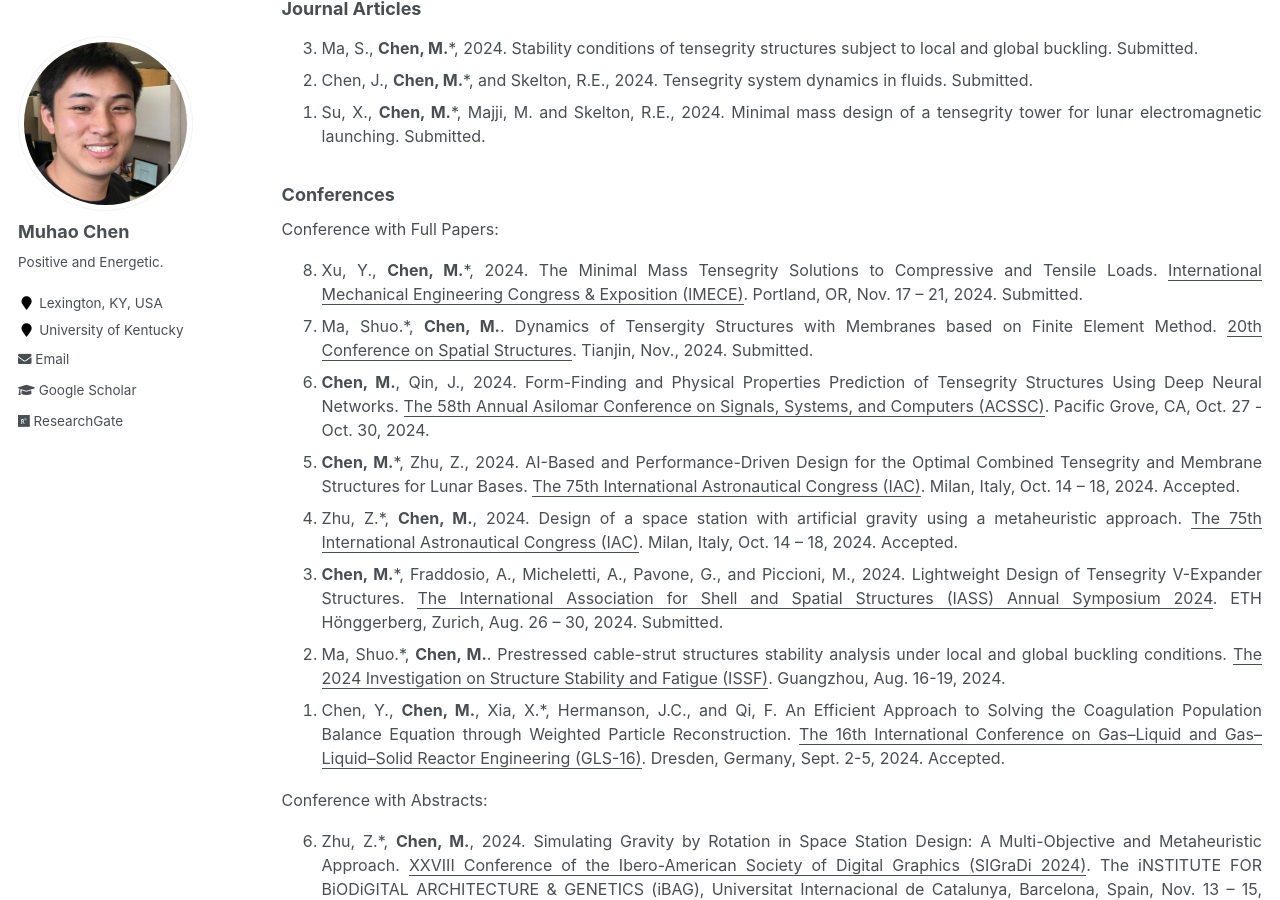
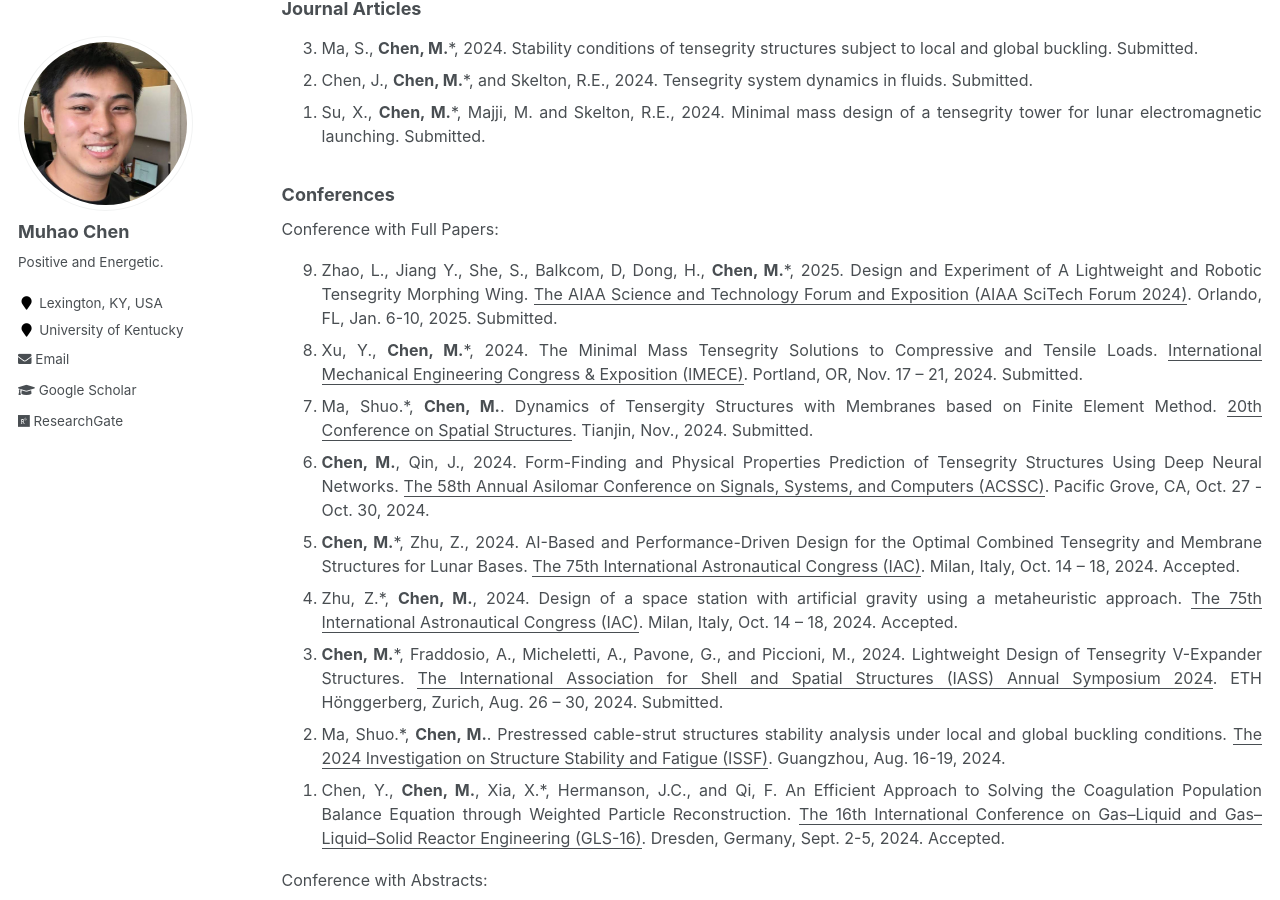
Before and after one commit to Muhao-Chen/muhao-chen.github.io, a Jekyll site: the page built from _pages/publication.md, in a window 1280 px wide and 900 px high, scrolled down 3673 px. Built offline with Jekyll 4.4.1, drawn with Linux system fonts in a browser that asks for light colours.

Commit message:
Update publication.md

```diff
--- a/_pages/publication.md
+++ b/_pages/publication.md
@@ -99,6 +99,7 @@ Conference with Abstracts:
 <font size=3>
 Conference with Full Papers:
 <ol reversed>
+<li> Zhao, L., Jiang Y., She, S., Balkcom, D, Dong, H., <strong>Chen, M.</strong>*, 2025. Design and Experiment of A Lightweight and Robotic Tensegrity Morphing Wing. <u>The AIAA Science and Technology Forum and Exposition (AIAA SciTech Forum 2024)</u>. Orlando, FL, Jan. 6-10, 2025. Submitted. </li>
 <li> Xu, Y., <strong>Chen, M.</strong>*, 2024. The Minimal Mass Tensegrity Solutions to Compressive and Tensile Loads. <u>International Mechanical Engineering Congress & Exposition (IMECE)</u>. Portland, OR, Nov. 17 – 21, 2024. Submitted. </li>
 <li> Ma, Shuo.*, <strong>Chen, M.</strong>. Dynamics of Tensergity Structures with Membranes based on Finite Element Method. <u>20th Conference on Spatial Structures</u>. Tianjin, Nov., 2024. Submitted.</li>
 <li> <strong>Chen, M.</strong>, Qin, J., 2024. Form-Finding and Physical Properties Prediction of Tensegrity Structures Using Deep Neural Networks. <u>The 58th Annual Asilomar Conference on Signals, Systems, and Computers (ACSSC)</u>. Pacific Grove, CA, Oct. 27 - Oct. 30, 2024. </li>
```
